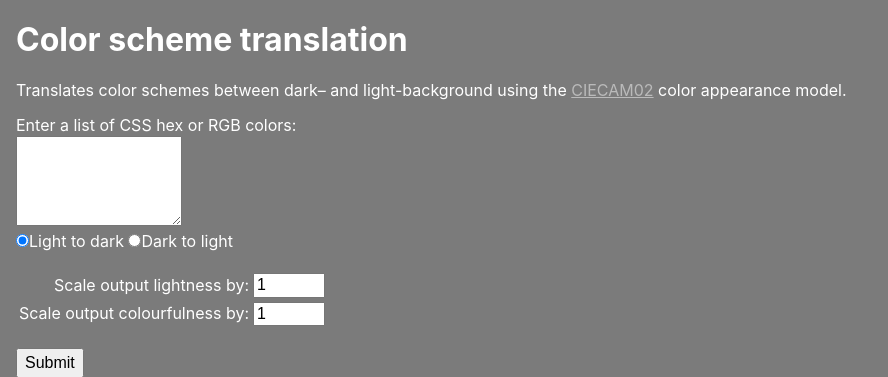
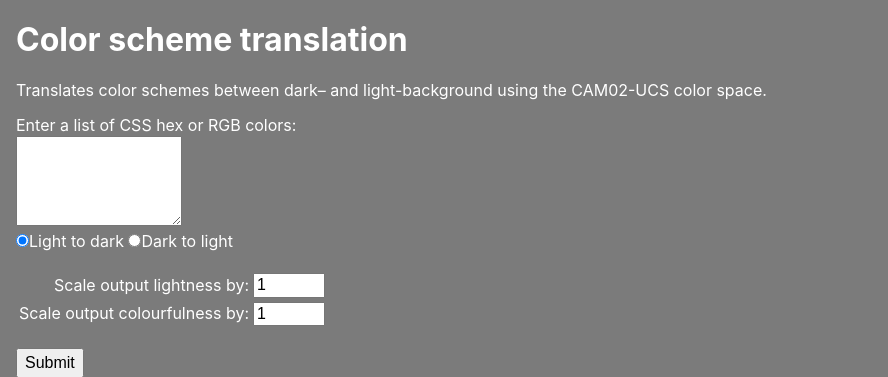
Before and after one commit to crowsonkb/color_schemer, a Flask app: page / in a window 1280 px wide. Shown: the top 377 px of the page, without its empty margins (0-888 px from the left). Run offline with Flask 2, Linux system fonts and the light colour scheme; parts of the project's set-up code (start-up, migrations or seed data) failed here and were passed over.

Commit message:
Update tagline to reflect the new CAM02-UCS based process

```diff
--- a/templates/index.html
+++ b/templates/index.html
@@ -4,7 +4,7 @@
 
 {% block content %}
     <h1>Color scheme translation</h1>
-    <p>Translates color schemes between dark&ndash; and light-background using the <a href="https://en.wikipedia.org/wiki/CIECAM02">CIECAM02</a> color appearance model.
+    <p>Translates color schemes between dark&ndash; and light-background using the CAM02-UCS color space.
     <form action="result" method="post">
         Enter a list of CSS hex or RGB colors:<br>
         <textarea name="colors" cols="20" rows="5"></textarea><br>
```
